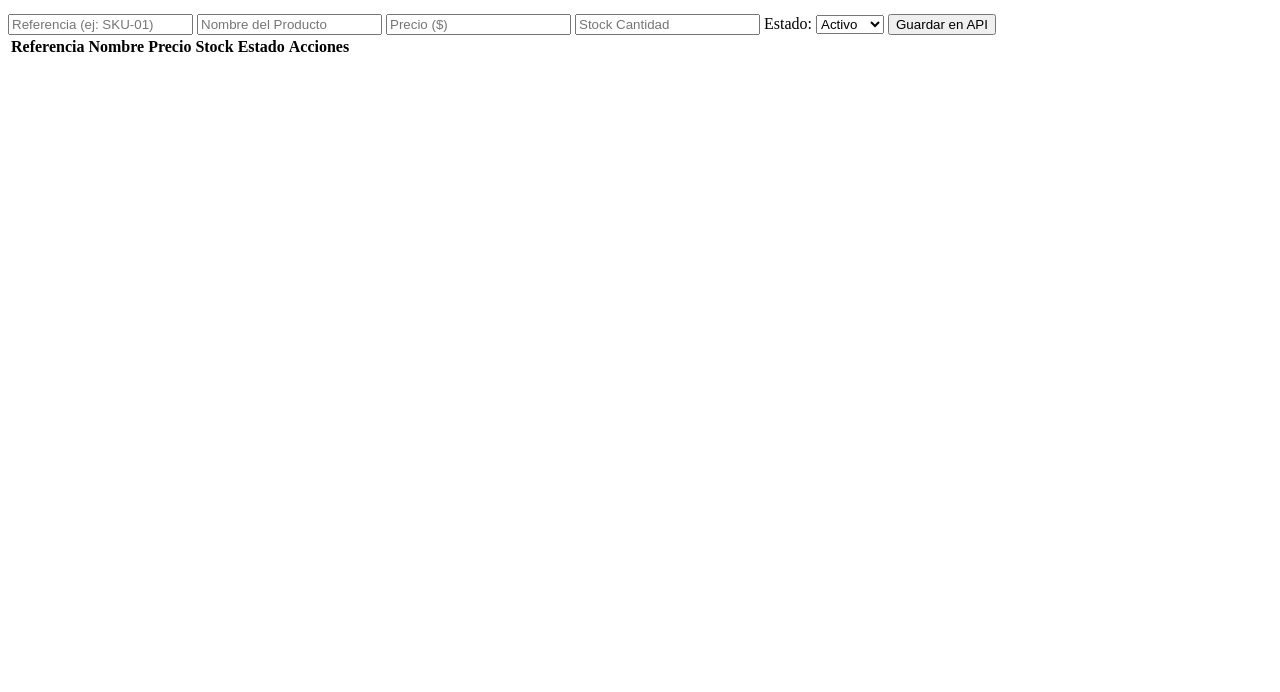
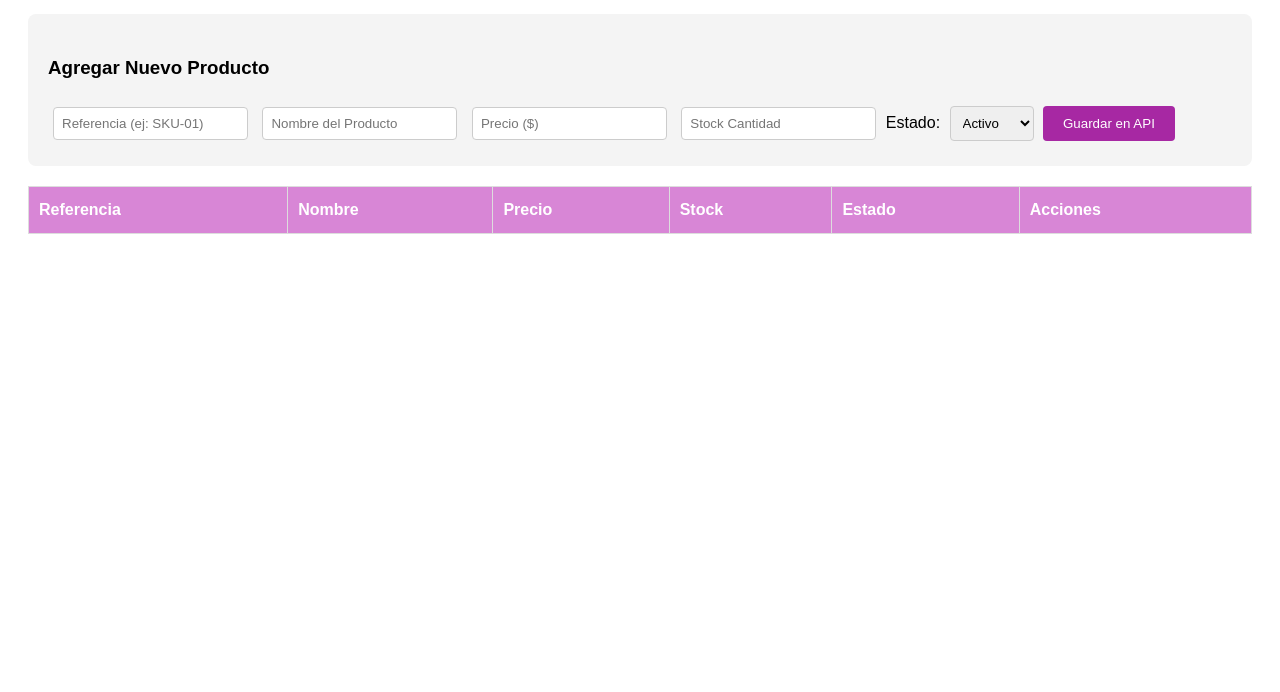
Before and after one commit to Greisym/ejercicio, a plain HTML site: page index.html in a window 1280 px wide. Shown: the part 108-800 px from the top of the page. Drawn offline with Linux system fonts and the light colour scheme; no server answers.

Commit message:
Api de javascript

```diff
--- a/index.html
+++ b/index.html
@@ -3,10 +3,11 @@
 <head>
     <meta charset="UTF-8">
     <meta name="viewport" content="width=device-width, initial-scale=1.0">
+    <link rel="stylesheet" href="style.css">
     <title>Document</title>
 </head>
 <body>
-    <h1>📦 Gestión de Inventario (API)</h1>
+    <h1>✨ Gestión de Inventario (API)</h1>
 
     <div class="form-container">
         <h3>Agregar Nuevo Producto</h3>
--- /dev/null
+++ b/style.css
@@ -0,0 +1,40 @@
+body {
+     font-family: Arial, sans-serif;
+     padding: 20px;
+     line-height: 1.6; }
+
+.form-container {
+    background: #f4f4f4;
+    padding: 20px;
+    border-radius: 8px;
+    margin-bottom: 20px; }
+input, select {
+    margin: 5px;
+    padding: 8px;
+    border: 1px solid #ccc;
+    border-radius: 4px; }
+table {
+    width: 100%;
+    border-collapse: collapse;
+    margin-top: 20px; }
+th, td {
+    border: 1px solid #ddd;
+    padding: 10px;
+    text-align: left; }
+th {
+    background-color: #d886d6;
+    color: white; }
+button {
+    cursor: pointer;
+    padding: 5px 10px;
+    border-radius: 4px;
+    border: none; }
+.btn-save {
+    background-color: #a728a3;
+    color: white;
+    padding: 10px 20px; }
+.btn-edit {
+    background-color: #ffc107; }
+.btn-delete {
+    background-color: #dc3545;
+    color: white; }
```
